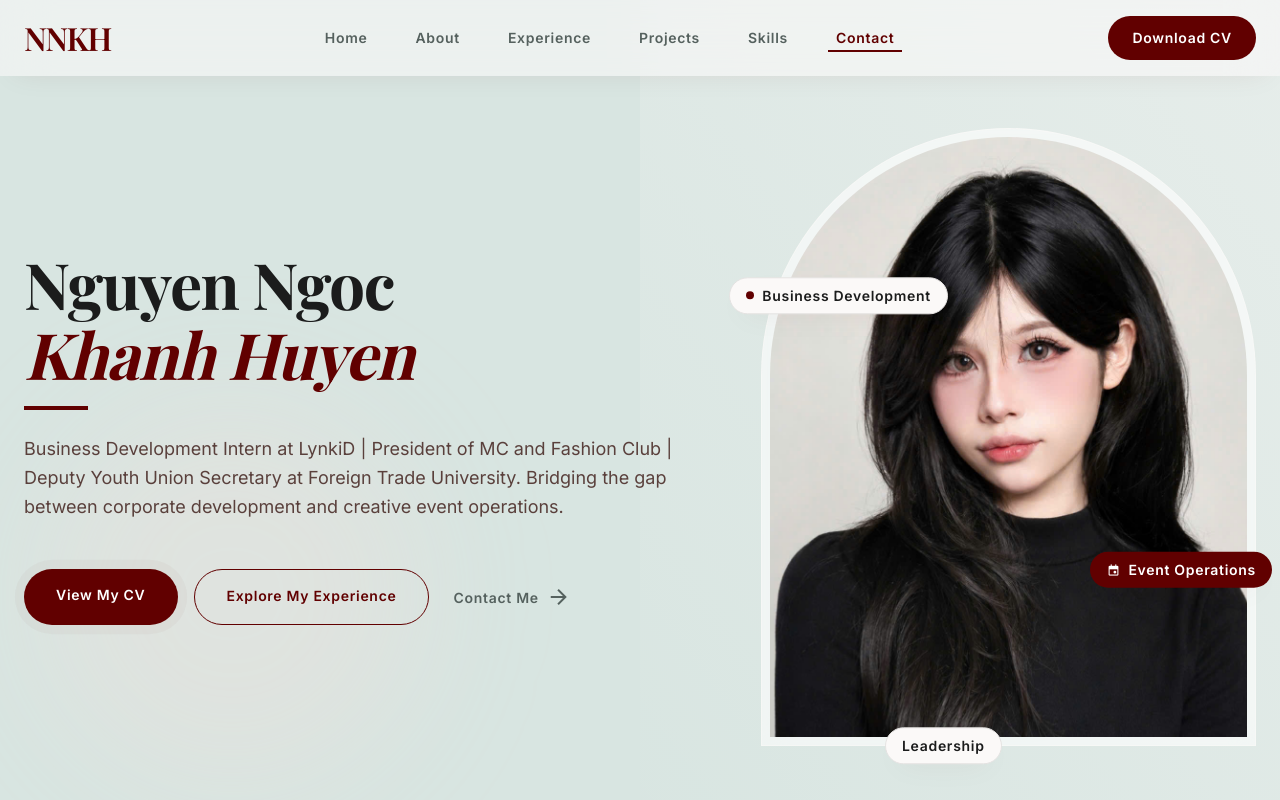
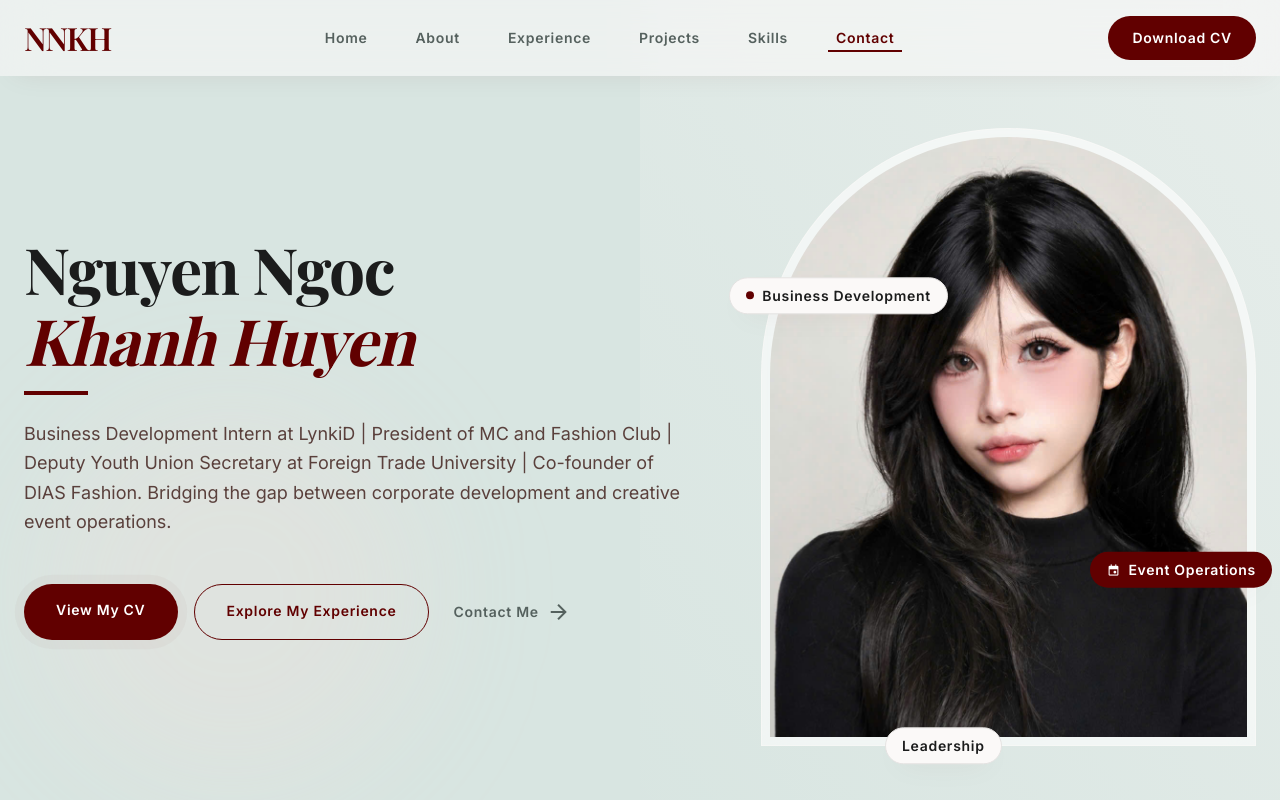
Before and after one commit to Trungs0002/portfolio-huyen, a React (Create React App) app: page / in a window 1280 px wide. Shown: the top 800 px of the page. Built offline with nearby package versions, Linux system fonts and the light colour scheme.

Commit message:
feat: add DIAS Fashion Club Co-founder experience and showcase card

```diff
--- a/src/components/Experience.js
+++ b/src/components/Experience.js
@@ -50,6 +50,13 @@ const Experience = () => {
       duration: "08/2022 - 12/2022",
       description:
         "Developed the overall content direction for the program, ensuring consistency in theme, message, and flow. Generated ideas, developed program content, and worked with other departments to turn concepts into practical event components.",
+    },
+    {
+      title: "Co-founder of DIAS Fashion Club",
+      company: "Phan Boi Chau High School for the Gifted",
+      duration: "03/2021",
+      description:
+        "Participated in developing the initial idea and strategic direction for the club. Built the club’s concept, visual identity, and foundational activities. Coordinated early-stage operations including task allocation, member connection, and internal activity implementation.",
     },
   ];
 
--- a/src/components/Hero.js
+++ b/src/components/Hero.js
@@ -66,7 +66,7 @@ const Hero = () => {
             </h1>
             <div className="w-16 h-1 bg-primary mb-6"></div>
             <p className="font-body-lg text-body-lg text-on-surface-variant max-w-2xl leading-relaxed">
-              Business Development Intern at LynkiD | President of MC and Fashion Club | Deputy Youth Union Secretary at Foreign Trade University. Bridging the gap between corporate development and creative event operations.
+              Business Development Intern at LynkiD | President of MC and Fashion Club | Deputy Youth Union Secretary at Foreign Trade University | Co-founder of DIAS Fashion. Bridging the gap between corporate development and creative event operations.
             </p>
           </div>
           <div className="flex flex-wrap gap-4 pt-4">
--- a/src/components/Projects.js
+++ b/src/components/Projects.js
@@ -29,6 +29,13 @@ const Projects = () => {
       subtitle: "Head of Content",
       desc: "Designed the artistic content blueprint, ensuring theme coherence across play scripts, musical sections, and logistical schedules.",
       linkText: "Explore Content Blueprint",
+    },
+    {
+      image: "https://images.unsplash.com/photo-1483985988355-763728e1935b?auto=format&fit=crop&w=800&q=80",
+      title: "DIAS Fashion Club",
+      subtitle: "Co-founder",
+      desc: "Co-founded the club at Phan Boi Chau High School. Built visual branding, foundational concepts, and directed initial stage member collaborations.",
+      linkText: "View Brand Identity",
     },
   ];
 
```
